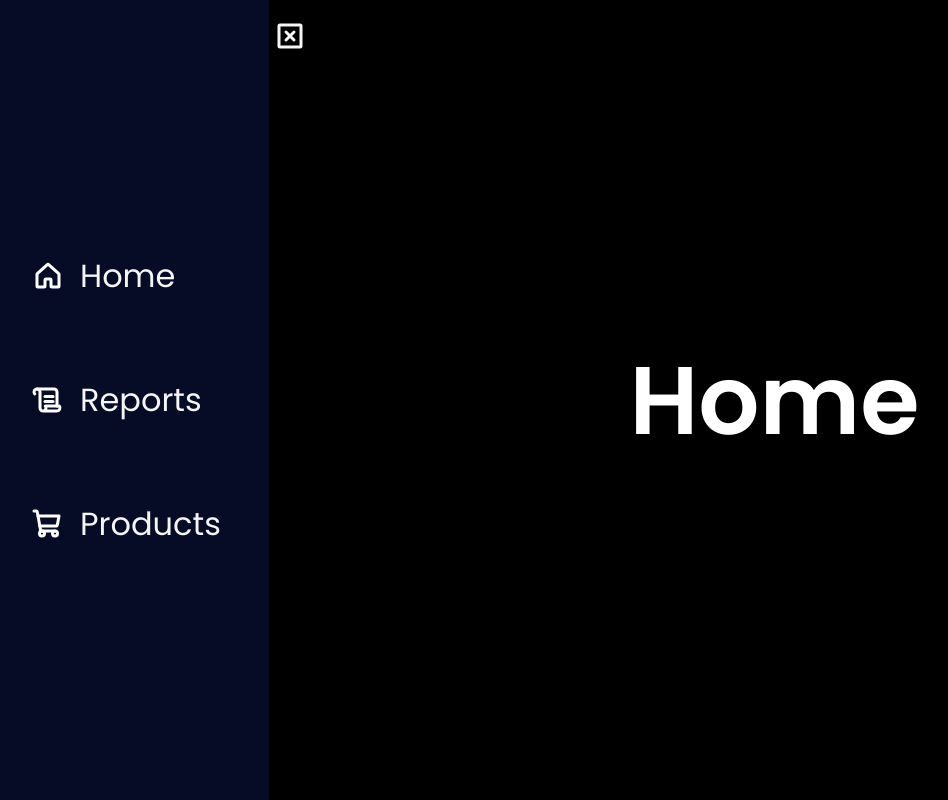
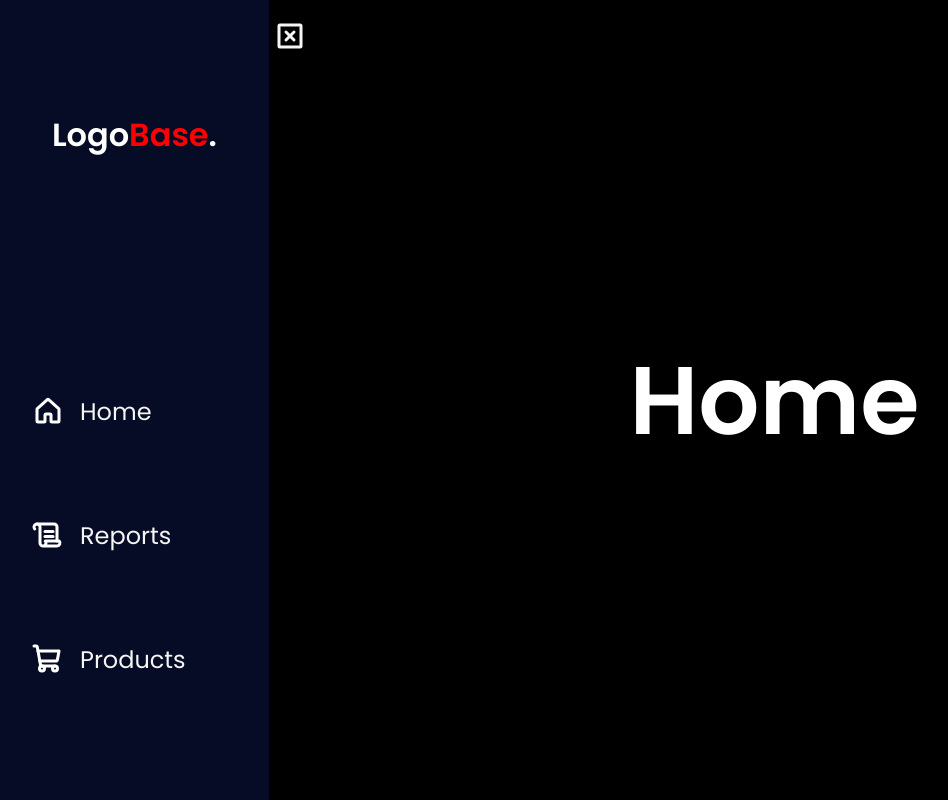
Before and after one commit to cleitonBarros/sidebarW-React, a React (Vite) app in the folder sidebar/: page / in a window 1280 px wide. Shown: the whole page, without its empty margins (0-948 px from the left). Built offline with nearby package versions, Linux system fonts and the light colour scheme.

Commit message:
update navbar

```diff
--- a/sidebar/src/components/Navbar.css
+++ b/sidebar/src/components/Navbar.css
@@ -24,14 +24,28 @@
     margin-left: 2rem;
     background: none;
 }
+.logo{
+    text-align: center;
+    font-style: normal;
+    font-weight: 700;
+    font-size: 2rem;
+    color: white;
+}
+
+.logo span{
+    color: red;
+}
+
+
 .nav-menu{
+
     background-color: #060b26;
     width:  21%;
-    height: 100vh;
+    height: 100%;
 
     display: flex;
     flex-direction: column;
-    justify-content: center;
+    justify-content:space-around;
 
     position: absolute;
     top: 0;
@@ -56,7 +70,7 @@
 .nav-text a{
     text-decoration: none;
     color: #f5f5f5;
-    font-size: 2rem;
+    font-size: 1.5rem;
 
     display: flex;
     align-items: center;
@@ -77,7 +91,7 @@
 }
 
 .nav-menu-item{
-    height: 100vh;
+
     width: 100%;
 
     display: flex;
@@ -87,6 +101,8 @@
 }
 
 .nav-bar-toggle{
+    position: absolute;
+    top: 0;
     background-color: #dddfeb;
     width: 100%;
 }
--- a/sidebar/src/components/Navbar.jsx
+++ b/sidebar/src/components/Navbar.jsx
@@ -1,8 +1,7 @@
 import {Link } from "react-router-dom"
 import { List, XSquare } from "phosphor-react";
 import {useState, useEffect} from "react"
-
-
+import bird from "../assets/undraw_bird.svg"
 import { SidebarData } from "./sidebarData";
 import "./Navbar.css"
 
@@ -23,11 +22,15 @@ function Navbar(props){
                         <XSquare  size={32} color="#f5f5f5" weight="bold" onClick={props.sidebar} />
                     </Link>
                 </div>
+                <div className="logo">
+                    Logo<span>Base</span>.
+                </div>
                 <ul className="nav-menu-item">
                     {
                     SidebarData.map((item, index)=>{
                         return(
                             <li onClick={props.closeBar } key={index} className={item.cName}>
+
                                 <Link  to={item.path}>
                                     <span>{item.icon}</span><span>{item.title}</span>
                                 </Link>
--- a/sidebar/src/components/sidebarData.jsx
+++ b/sidebar/src/components/sidebarData.jsx
@@ -1,5 +1,5 @@
 
-import {ShoppingCart, House, Scroll, Users, Info} from "phosphor-react";
+import {ShoppingCart, House, Scroll} from "phosphor-react";
 
 const size = 32
 
```
Also changed, not shown: sidebar/src/assets/undraw_bird.svg (added).
